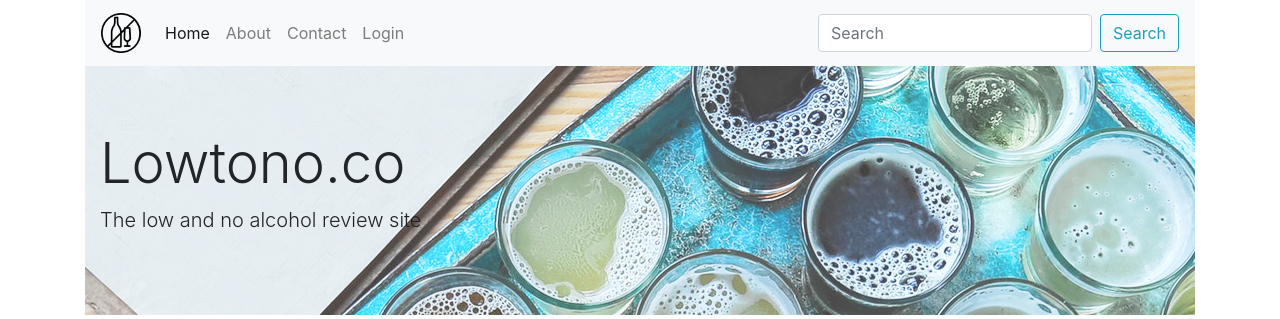
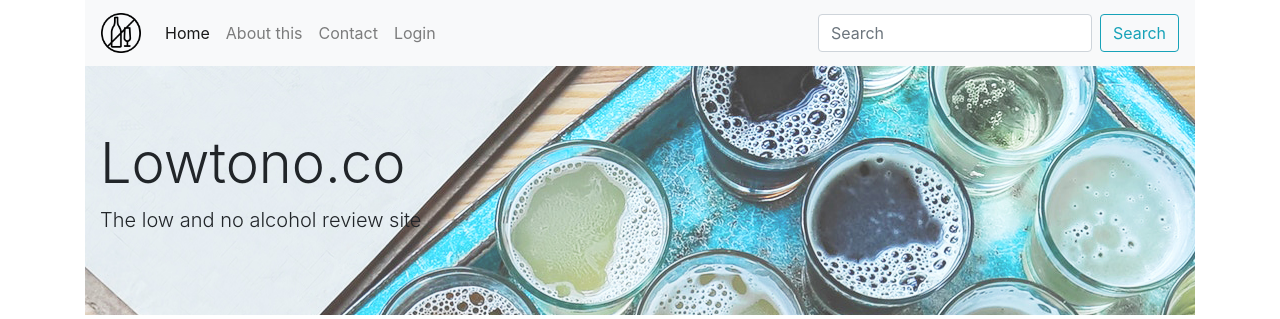
Before and after one commit to Moftster/Lowtono.co, a PHP site: page /index.php in a window 1280 px wide. Shown: the top 319 px of the page. Run offline with PHP 8.4, Linux system fonts and the light colour scheme; data that the repository does not hold is empty; some libraries are stand-ins or nearby versions.

Commit message:
Another test to testing

```diff
--- a/app/views/partials/header.php
+++ b/app/views/partials/header.php
@@ -46,7 +46,7 @@
       </li>
 
       <li class="nav-item">
-        <a class="nav-link" href="/about.php">About</a>
+        <a class="nav-link" href="/about.php">About this</a>
       </li>
 
       <li class="nav-item ">
```
